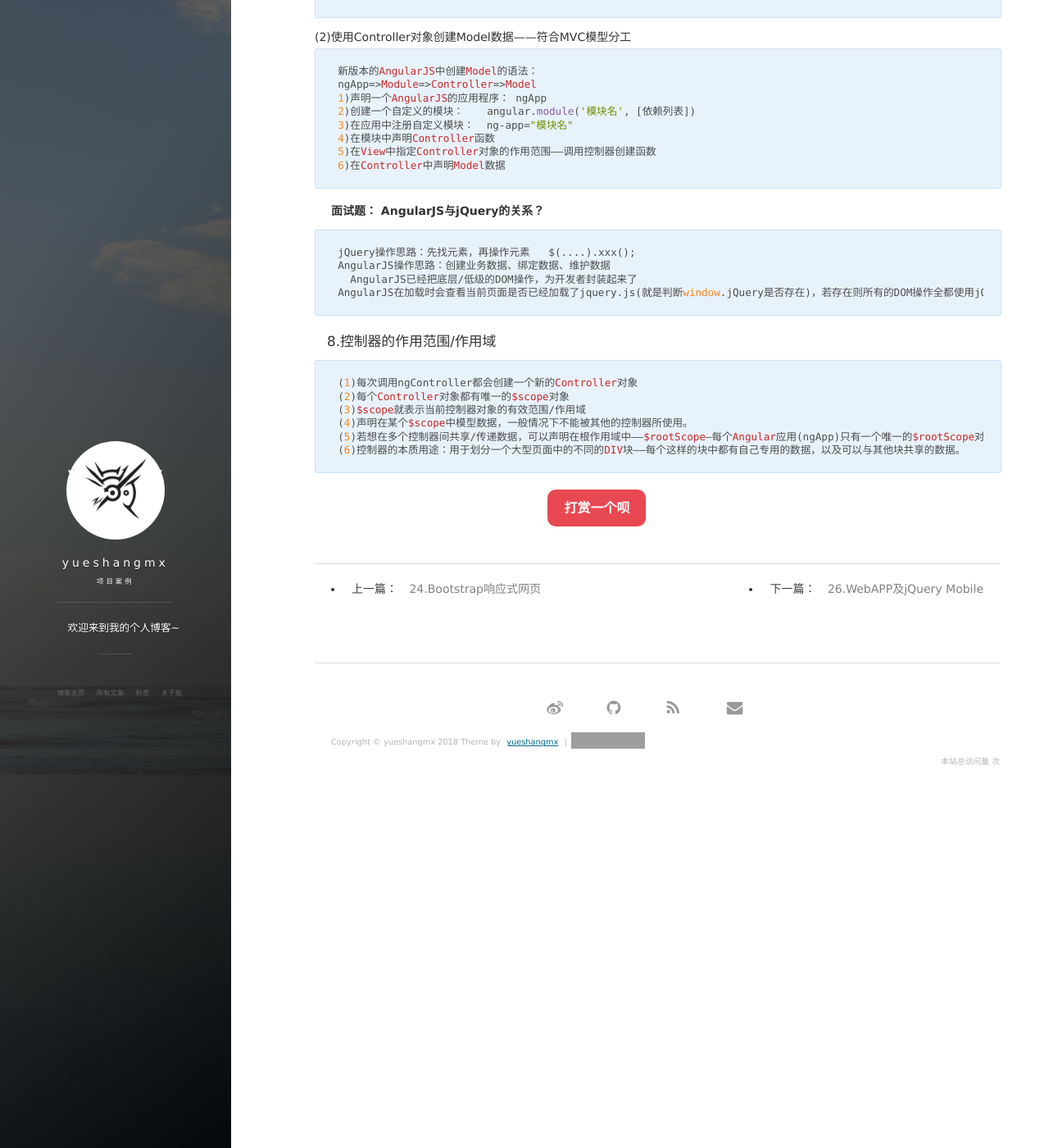
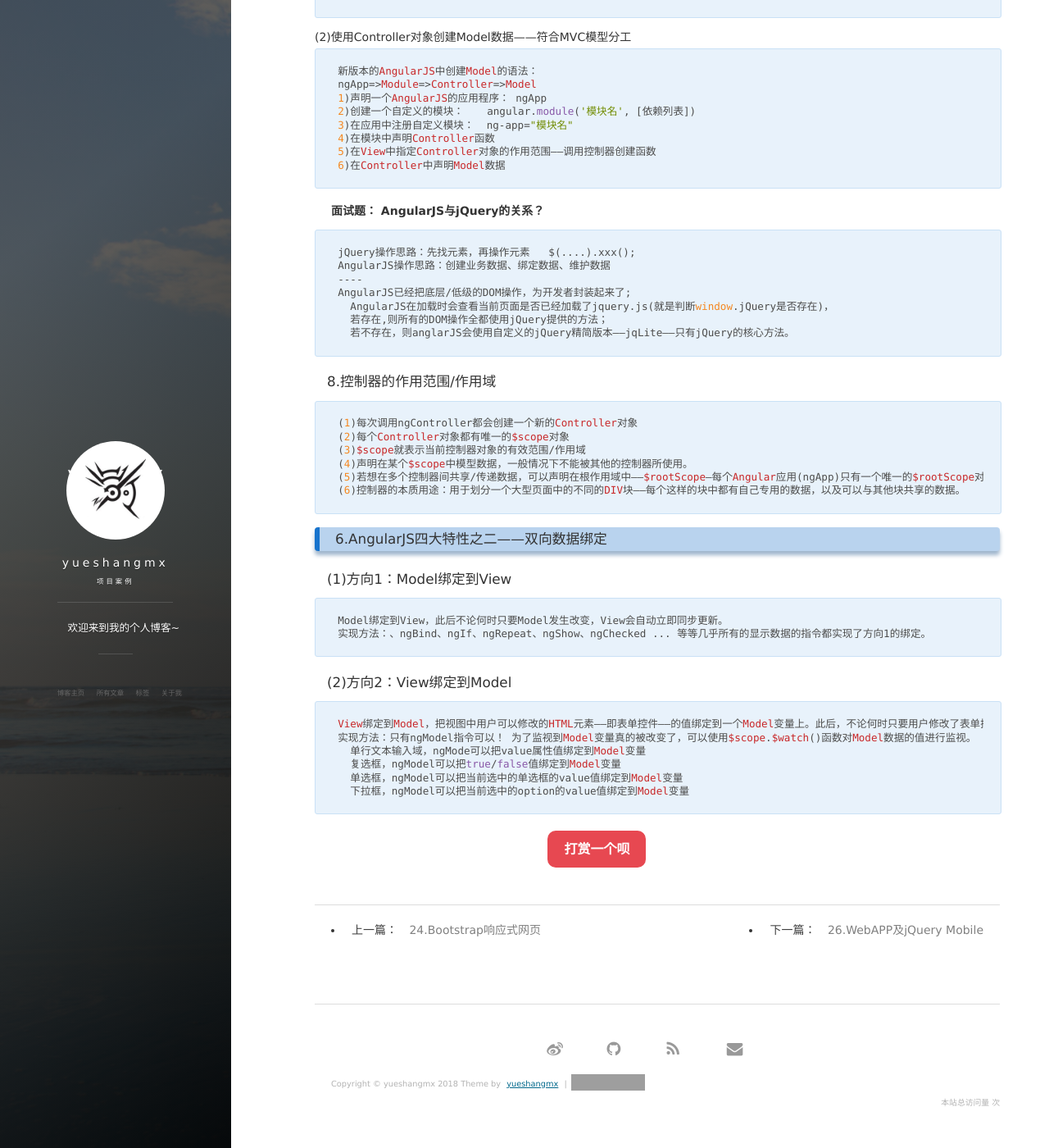
Before and after one commit to yueshangmx/yueshangmx.github.io, a Jekyll site: the page built from _posts/2017-11-28-AngularJS框架.md, in a window 1280 px wide and 1400 px high, scrolled down 3396 px. Shown: the whole window at 82% size. Built offline with Jekyll 4.4.1, drawn with Linux system fonts in a browser that asks for light colours; nearby versions of some CDN libraries; comment, search, counter and statistics services are not loaded; grey boxes are pictures that could not be loaded.

Commit message:
update angular

````diff
--- a/_posts/2017-11-28-AngularJS框架.md
+++ b/_posts/2017-11-28-AngularJS框架.md
@@ -170,8 +170,11 @@ ngApp=>Module=>Controller=>Model
 ```text
 jQuery操作思路：先找元素，再操作元素   $(....).xxx();
 AngularJS操作思路：创建业务数据、绑定数据、维护数据
-  AngularJS已经把底层/低级的DOM操作，为开发者封装起来了
-AngularJS在加载时会查看当前页面是否已经加载了jquery.js(就是判断window.jQuery是否存在)，若存在则所有的DOM操作全都使用jQuery提供的方法；若不存在，则anglarJS会使用自定义的jQuery精简版本——jqLite——只有jQuery的核心方法。
+----
+AngularJS已经把底层/低级的DOM操作，为开发者封装起来了;
+  AngularJS在加载时会查看当前页面是否已经加载了jquery.js(就是判断window.jQuery是否存在)，
+  若存在,则所有的DOM操作全都使用jQuery提供的方法；
+  若不存在，则anglarJS会使用自定义的jQuery精简版本——jqLite——只有jQuery的核心方法。
 ```
 
 #### 8.控制器的作用范围/作用域
@@ -183,3 +186,21 @@ AngularJS在加载时会查看当前页面是否已经加载了jquery.js(就是
 (5)若想在多个控制器间共享/传递数据，可以声明在根作用域中——$rootScope—每个Angular应用(ngApp)只有一个唯一的$rootScope对象
 (6)控制器的本质用途：用于划分一个大型页面中的不同的DIV块——每个这样的块中都有自己专用的数据，以及可以与其他块共享的数据。
 ```
+
+### 6.AngularJS四大特性之二——双向数据绑定
+
+#### (1)方向1：Model绑定到View
+```text
+Model绑定到View，此后不论何时只要Model发生改变，View会自动立即同步更新。
+实现方法：{{ }}、ngBind、ngIf、ngRepeat、ngShow、ngChecked ... 等等几乎所有的显示数据的指令都实现了方向1的绑定。
+```
+
+#### (2)方向2：View绑定到Model
+```text
+View绑定到Model，把视图中用户可以修改的HTML元素——即表单控件——的值绑定到一个Model变量上。此后，不论何时只要用户修改了表单控件的值，后台模型变量的值会立即随之改变。
+实现方法：只有ngModel指令可以！ 为了监视到Model变量真的被改变了，可以使用$scope.$watch()函数对Model数据的值进行监视。
+  单行文本输入域，ngMode可以把value属性值绑定到Model变量
+  复选框，ngModel可以把true/false值绑定到Model变量
+  单选框，ngModel可以把当前选中的单选框的value值绑定到Model变量
+  下拉框，ngModel可以把当前选中的option的value值绑定到Model变量
+```
````
